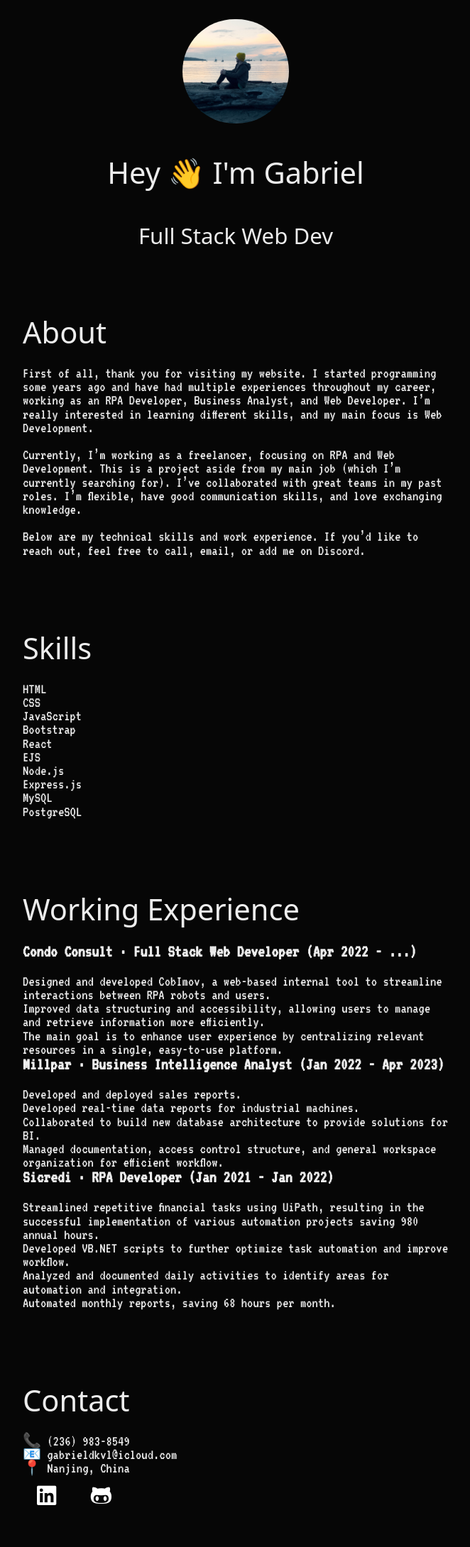
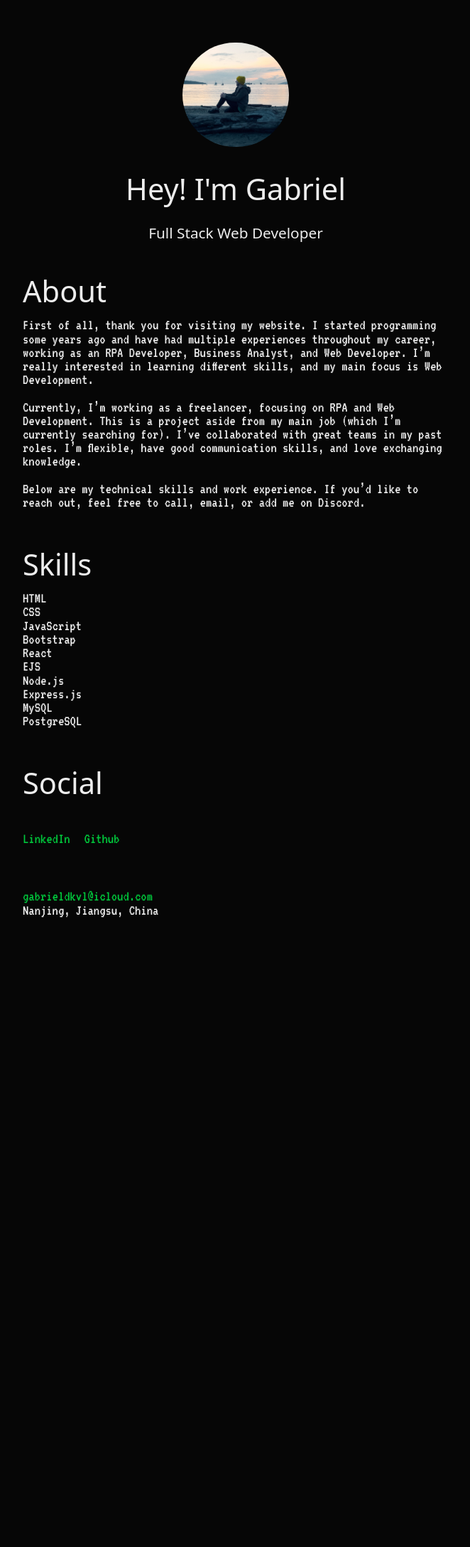
Before and after one commit to gabrieldudekvidal/personal-website, a PHP site: page / in a window 1280 px wide. Shown: the whole page at 71% size, without its empty margins (308-970 px from the left). After the commit the page ends 1293 px from the top, so only its background shows below. Run offline with PHP 8.4, Linux system fonts and the light colour scheme; some libraries are stand-ins or nearby versions; some web fonts are replaced.

Commit message:
style adjustments

```diff
--- a/css/style.css
+++ b/css/style.css
@@ -18,10 +18,14 @@ body {
 }
 
 h1, h2 {
-    margin-bottom: 20px;
-    margin-top: 20px;
+    margin-bottom: 10px;
+    margin-top: 10px;
     font-family: "Bitcount Single", system-ui;
     font-weight: 300;
+}
+
+h2 {
+    font-size: 1.3rem;
 }
 
 h3 {
@@ -38,13 +42,10 @@ a {
     color: #FFF;
 }
 
-hr {
-    margin: 10px;
-}
-
 .profile-pic {
     width: 150px;
     border-radius: 5rem;
+    margin-top: 60px;
 }
 
 .con, .con-picture, .con-content {
@@ -58,16 +59,8 @@ hr {
     width: 50%;
 }
 
-.con-picture {
-    height: 50vh;
-    width: 100%;
-}
-
 .box {
-
     padding: 20px;
-    border-radius: 2rem;
-    margin-bottom: 40px;
     opacity: 0;
     transform: translateY(50px);
     transition: opacity 0.6s ease-out, transform 0.6s ease-out;
@@ -79,19 +72,17 @@ hr {
 }
 
 .social-links {
+    display: flex;
     margin-top: 20px;
+}
 
+.social-link {
+    margin-left: 0px;
+    color: #00c43b;
 }
 
 @media screen and (max-width: 768px) {
 
-    body {
-        font-size: 1.2rem;
-    }
-
-    .profile-pic {
-        width: 300px;
-    }
 
     .con-content {
         width: 90%;
--- a/index.html
+++ b/index.html
@@ -12,8 +12,8 @@
   <div class="con">
     <div class="con-picture">
       <img class="profile-pic" src="images/profile_img.jpg" alt="profile_picture"><br>
-      <h1>Hey 👋 I'm Gabriel</h1>
-      <h2>Full Stack Web Dev</h2>
+      <h1>Hey! I'm Gabriel</h1>
+      <h2>Full Stack Web Developer</h2>
     </div>
 
     <div class="con-content">
@@ -46,6 +46,8 @@
           </ul>
         </div>
 
+        <!--
+
         <div class="box">
           <h1>Working Experience</h1>
           <h3>Condo Consult · Full Stack Web Developer (Apr 2022 - ...)</h3>
@@ -66,15 +68,20 @@
           <li>Automated monthly reports, saving 68 hours per month.</li>
         </div>
 
+        -->
+
+
         <div class="box">
-          <h1>Contact</h1>
-          <p>📞 (236) 983-8549</p>
-          <p>📧 gabrieldkvl@icloud.com</p>
-          <p>📍 Nanjing, China</p>
+          <h1>Social</h1>
           <div class="social-links">
-            <a class="social-link" target="_blank()" href="https://www.linkedin.com/in/gabriel-dudek-vidal/"><i class="fa-brands fa-linkedin fa-xl"></i></a>
-            <a class="social-link" target="_blank()" href="https://github.com/gabrieldudekvidal"><i class="fa-brands fa-github-alt fa-xl"></i></a>
+            <a class="social-link" target="_blank()" href="https://www.linkedin.com/in/gabriel-dudek-vidal/">LinkedIn</a>
+            <a class="social-link" target="_blank()" href="https://github.com/gabrieldudekvidal">Github</a>
           </div>
+        </div>
+
+        <div class="box">
+          <a class="social-link" href="mailto:gabrieldkvl@icloud.com">gabrieldkvl@icloud.com</a>
+          <p>Nanjing, Jiangsu, China</p>
         </div>
 
       </div>
```
